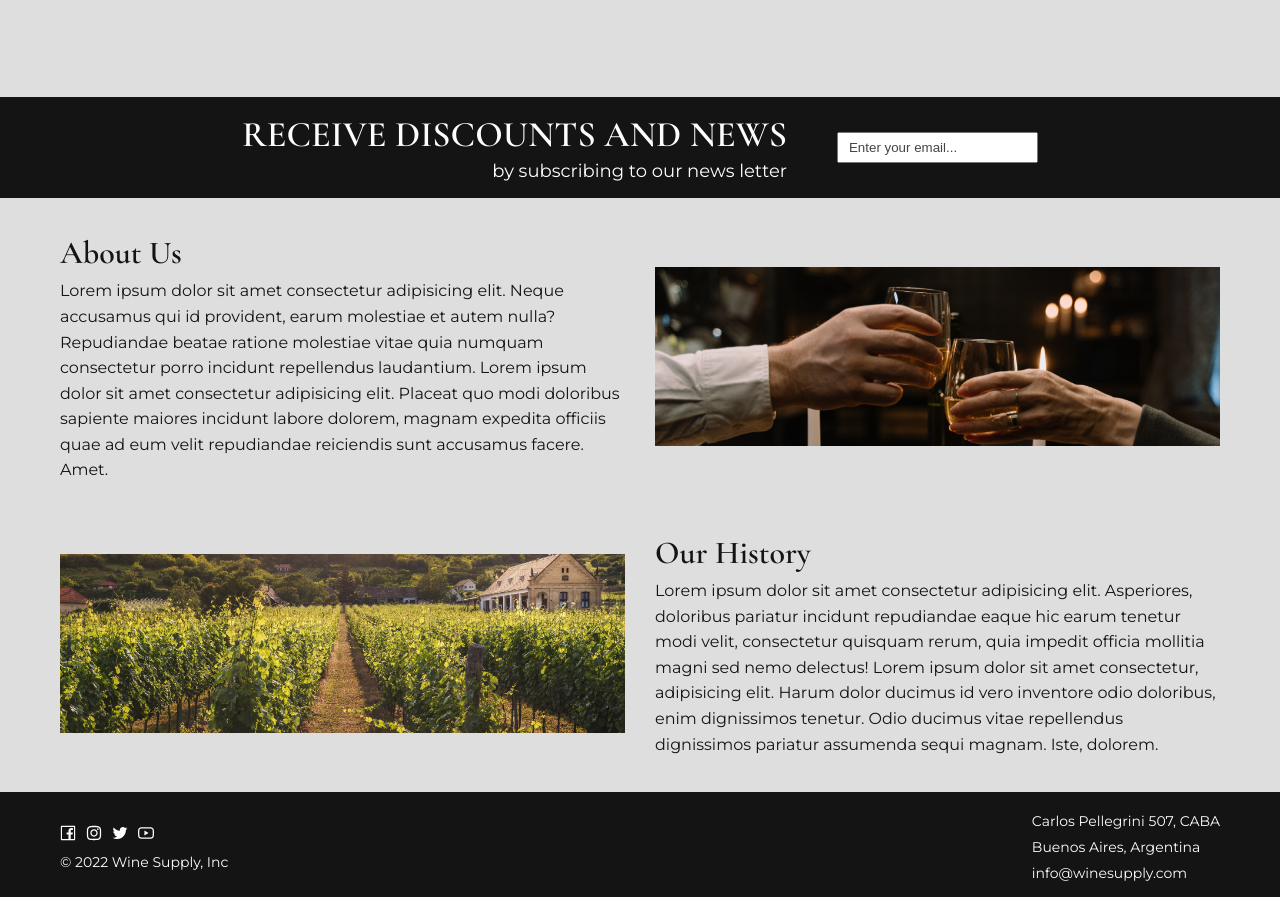
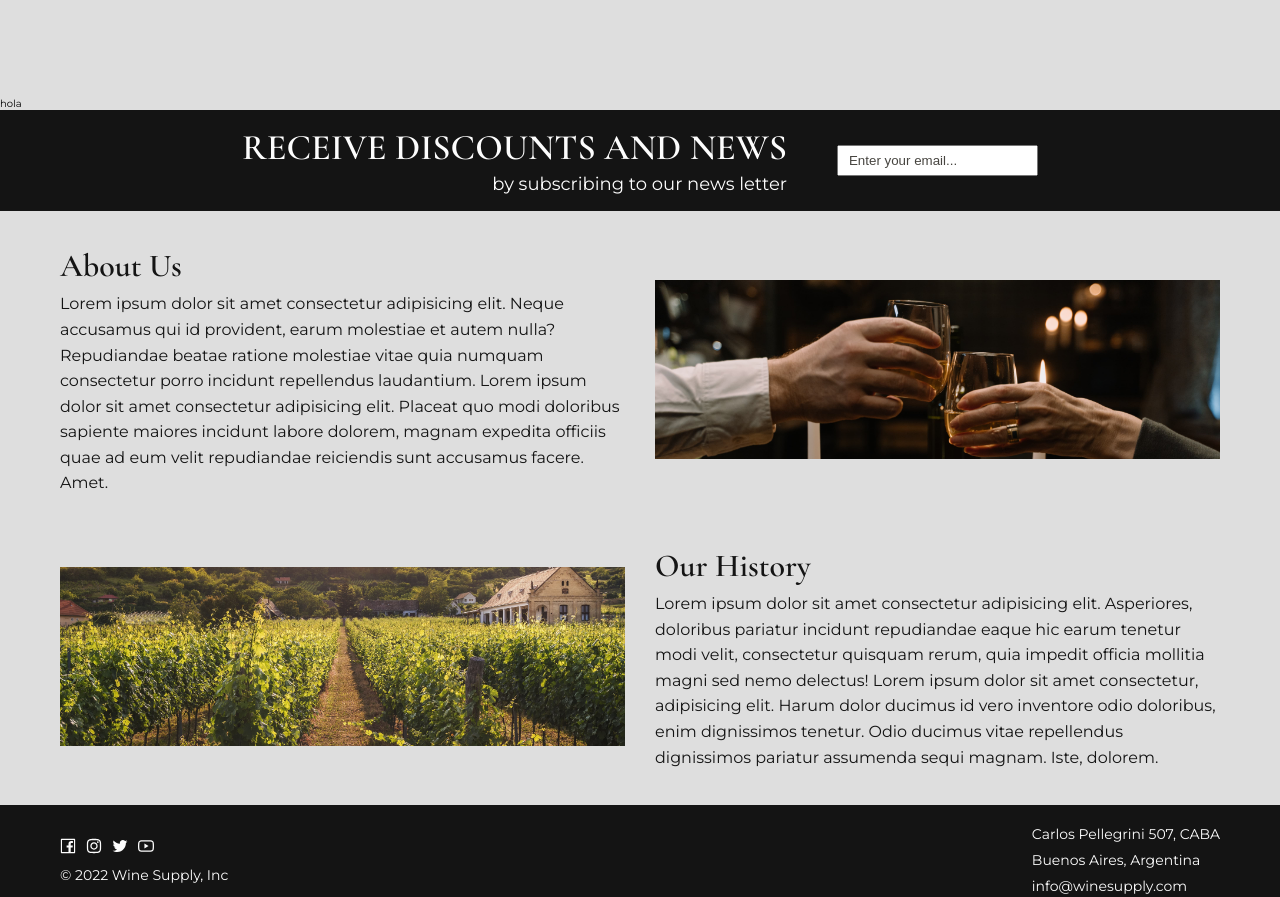
Before and after one commit to Wine-Supply/wine-supply-front, a React (Create React App) app: page / in a window 1280 px wide. Shown: the part 1506-2403 px from the top of the page. Built offline with nearby package versions, Linux system fonts and the light colour scheme; no server answers.

Commit message:
Reacomodo de App.tsx

```diff
--- a/src/components/home/Home.tsx
+++ b/src/components/home/Home.tsx
@@ -1,12 +1,14 @@
 import React from "react";
-import AboutUs from "../section-about-us/AboutUs";
-import BanerSection from "../section-baner/BanerSection";
-import Newsletter from "../section-newsletter/Newsletter";
+import AboutUs from "./section-about-us/AboutUs";
+import BanerSection from "./section-baner/BanerSection";
+import Newsletter from "./section-newsletter/Newsletter";
+import TopRated from "./section-top-rated/TopRated";
 
 export default function Home() {
   return (
     <main>
       <BanerSection />
+      <TopRated />
       <Newsletter />
       <AboutUs />
     </main>
--- a/src/components/section-about-us/AboutUs.tsx
+++ b/src/components/home/section-about-us/AboutUs.tsx
@@ -1,6 +1,6 @@
 import { Section } from "./Section";
-import about1 from "../../images/about1.jpg";
-import about2 from "../../images/about2.jpg";
+import about1 from "../../../images/about1.jpg";
+import about2 from "../../../images/about2.jpg";
 
 export default function AboutUs() {
   return (
--- a/src/components/section-baner/BanerSection.tsx
+++ b/src/components/home/section-baner/BanerSection.tsx
@@ -1,9 +1,9 @@
 import React from "react";
 import { Link } from "react-router-dom";
 import { SectionStyled } from "./SectionStyled";
-import { ButtonSubscribe } from "../utils/utils";
-import baner1 from "../../images/banner1.png";
-import baner2 from "../../images/banner2.png";
+import { ButtonSubscribe } from "../../utils/utils";
+import baner1 from "../../../images/banner1.png";
+import baner2 from "../../../images/banner2.png";
 
 const BanerSection = () => {
   return (
--- /dev/null
+++ b/src/components/home/section-top-rated/Section.ts
@@ -0,0 +1,5 @@
+import styled from "styled-components";
+
+export const Section = styled.section`
+  background-color: var(--color-light);
+`;
--- /dev/null
+++ b/src/components/home/section-top-rated/TopRated.tsx
@@ -0,0 +1,6 @@
+import React from "react";
+import { Section } from "./Section";
+
+export default function TopRated() {
+  return <Section>hola</Section>;
+}
```
Also changed, not shown: src/App.tsx (+2 -5 lines), src/components/home/section-about-us/Section.ts (renamed from src/components/section-about-us/Section.ts), src/components/home/section-baner/SectionStyled.ts (renamed from src/components/section-baner/SectionStyled.ts), src/components/home/section-newsletter/Newsletter.tsx (renamed from src/components/section-newsletter/Newsletter.tsx), src/components/home/section-newsletter/Section.ts (renamed from src/components/section-newsletter/Section.ts), src/redux/actions/index.ts (line endings or trailing spaces).
